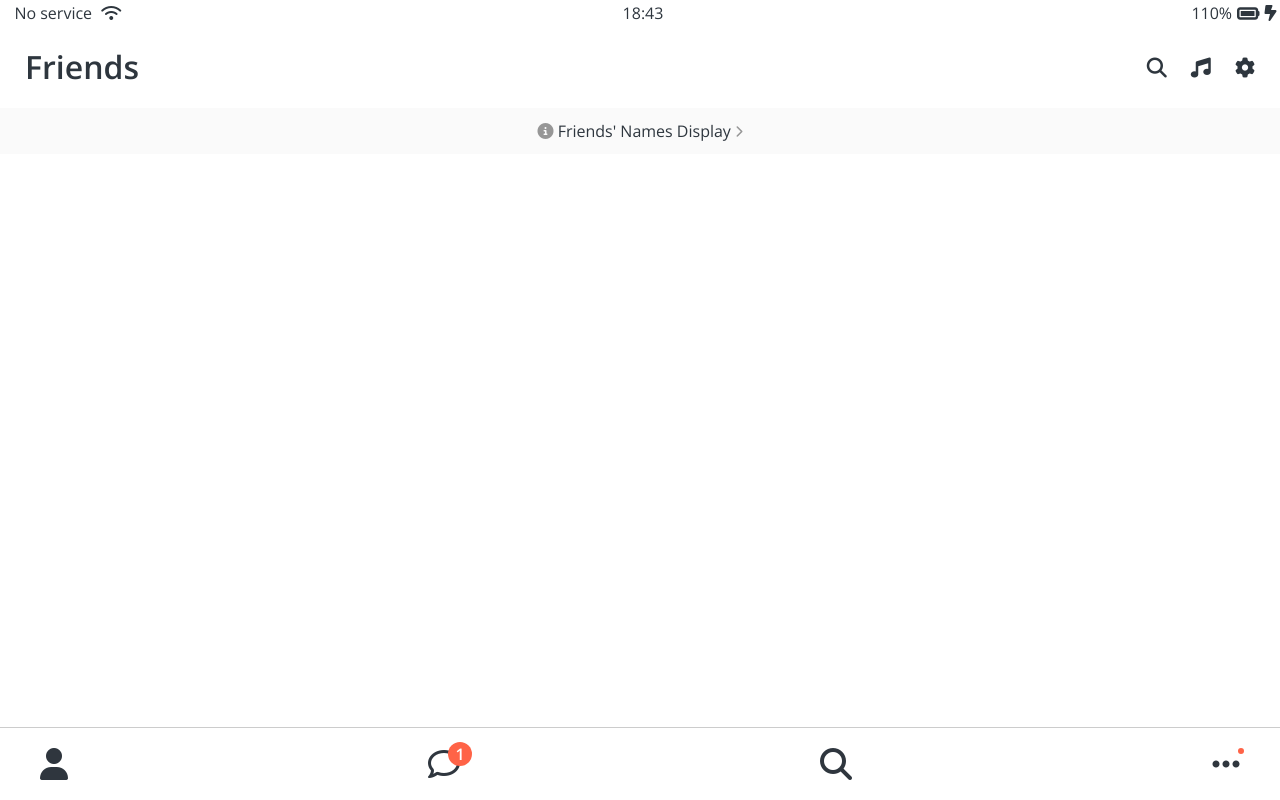
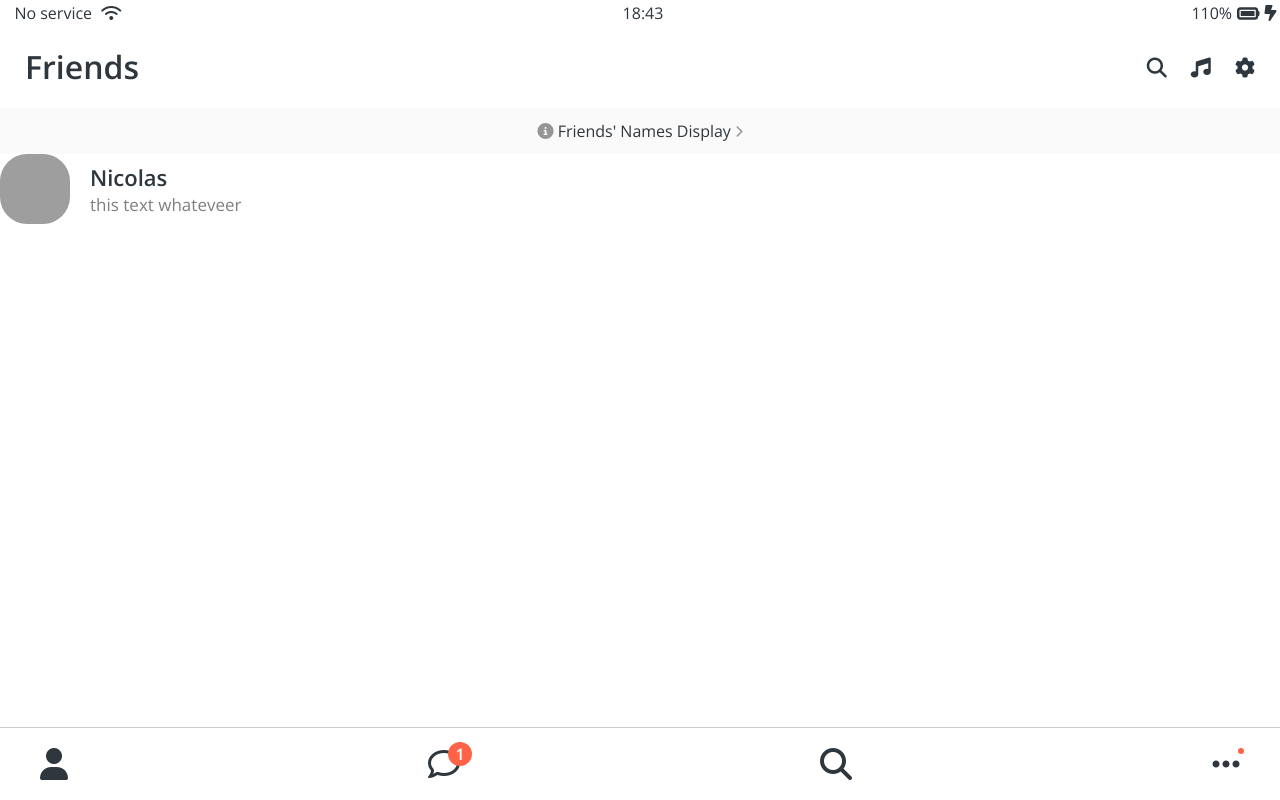
Before and after one commit to yunjaehyuk/HTML-clone, a plain HTML site: page friends.html in a window 1280 px wide. Drawn offline with nearby package versions, Linux system fonts and the light colour scheme; grey boxes are pictures that could not be loaded.

Commit message:
Store 6.16

```diff
--- /dev/null
+++ b/css/components/user-component.css
@@ -0,0 +1,19 @@
+.user-component_column:first-child {
+  display: flex;
+  align-items: center;
+}
+.user-component_avatar {
+  width: 70px;
+  height: 70px;
+  border-radius: 27px;
+  margin-right: 20px;
+}
+.user-component_title {
+  font-size: 22px;
+  font-weight: 600;
+}
+.user-component_subtitle {
+  margin-top: 8px;
+  font-size: 17px;
+  color: rgba(0, 0, 0, 0.5);
+}
--- a/css/styles.css
+++ b/css/styles.css
@@ -4,6 +4,7 @@
 @import "components/nav-bar.css";
 @import "components/status-bar.css";
 @import "components/screens-header.css";
+@import "components/user-component.css";
 
 /* Screens */
 @import "screens/login.css";
--- a/friends.html
+++ b/friends.html
@@ -34,6 +34,19 @@
       <i class="fa-solid fa-circle-info"></i> Friends' Names Display
       <i class="fa-solid fa-chevron-right fa-xs"></i
     ></a>
+    <div class="user-component">
+      <div class="user-component_column">
+        <img
+          src="https://avatars.githubusercontent.com/u/77560753?v=4"
+          class="user-component_avatar"
+        />
+        <div class="user-component_text">
+          <h4 class="user-component_title">Nicolas</h4>
+          <h6 class="user-component_subtitle">this text whateveer</h6>
+        </div>
+      </div>
+      <div class="user-component_column"></div>
+    </div>
 
     <nav class="nav">
       <ul class="nav_list">
```
